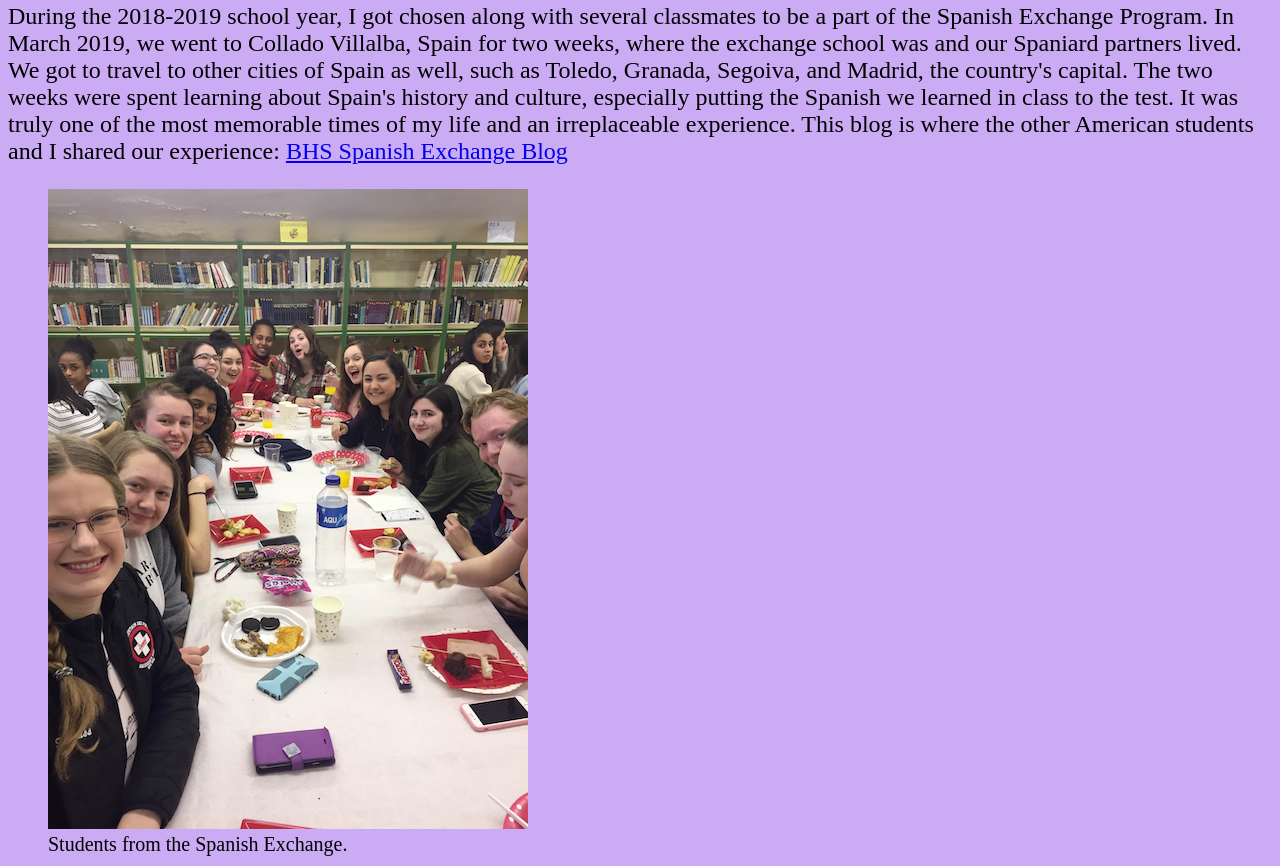
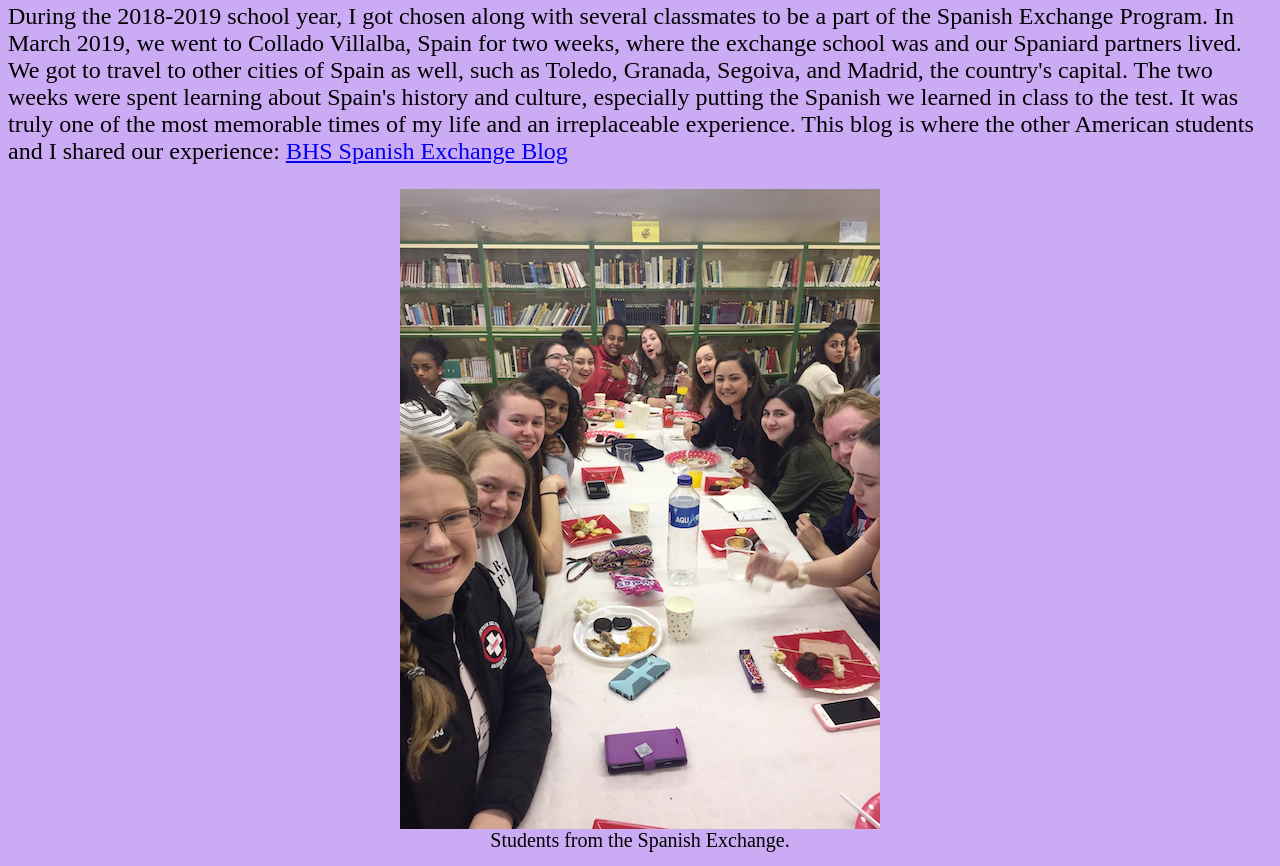
Before and after one commit to halleluiaz/halleluia-zeyohannes, a plain HTML site: page index.html in a window 1280 px wide. Shown: the part 2974-3840 px from the top of the page. Drawn offline with Linux system fonts and the light colour scheme.

Commit message:
centering figures

```diff
--- a/css/style.css
+++ b/css/style.css
@@ -5,7 +5,7 @@ Halleluia Zeyohannes, UMass Lowell Computer Science,
 halleluia_zeyohannes@student.uml.edu
 Copyright (c) 2022 by Halleluia Zeyohannes. All rights reserved. May be freely
 copied or excerpted for educational purposes with credit to the author.
-updated by HZ on September 13, 2022 at 5:00AM
+updated by HZ on September 13, 2022 at 2:03PM
 
 I use this file to style my webpage. I set the background color and format
 different elements on the page by linking this to index.html.
@@ -50,14 +50,27 @@ h3{
 
 /*
     for the p, figcaption, ul, and li elements, the default font sizes were too small
-    to be easily read so I used the following two sections to take care of this.
+    to be easily read so I used the next few rules to take care of this. Additionally,
+    I wanted to center my figures so that there wouldn't be too much empty space
+    on the right side of the figures.
 */
 p{
     font-size: 1.5em;
 }
 
-figcaption, ul, li{
+ul, li{
     font-size: 1.25em;
+}
+
+figure img, figure iframe{
+    display: block;
+    margin-left: auto;
+    margin-right: auto;
+}
+
+figcaption{
+    font-size: 1.25em;
+    text-align: center;
 }
 
 /*
@@ -79,6 +92,7 @@ figcaption, ul, li{
     width: 88px;
     height: 31px;
 }
+
 /*
     From here down, the selectors are all related to the table on my webpage. The default
     properties made the table more difficult to read and very cramped. Each selector has
```
Also changed, not shown: index.html (+1 -1 lines).
